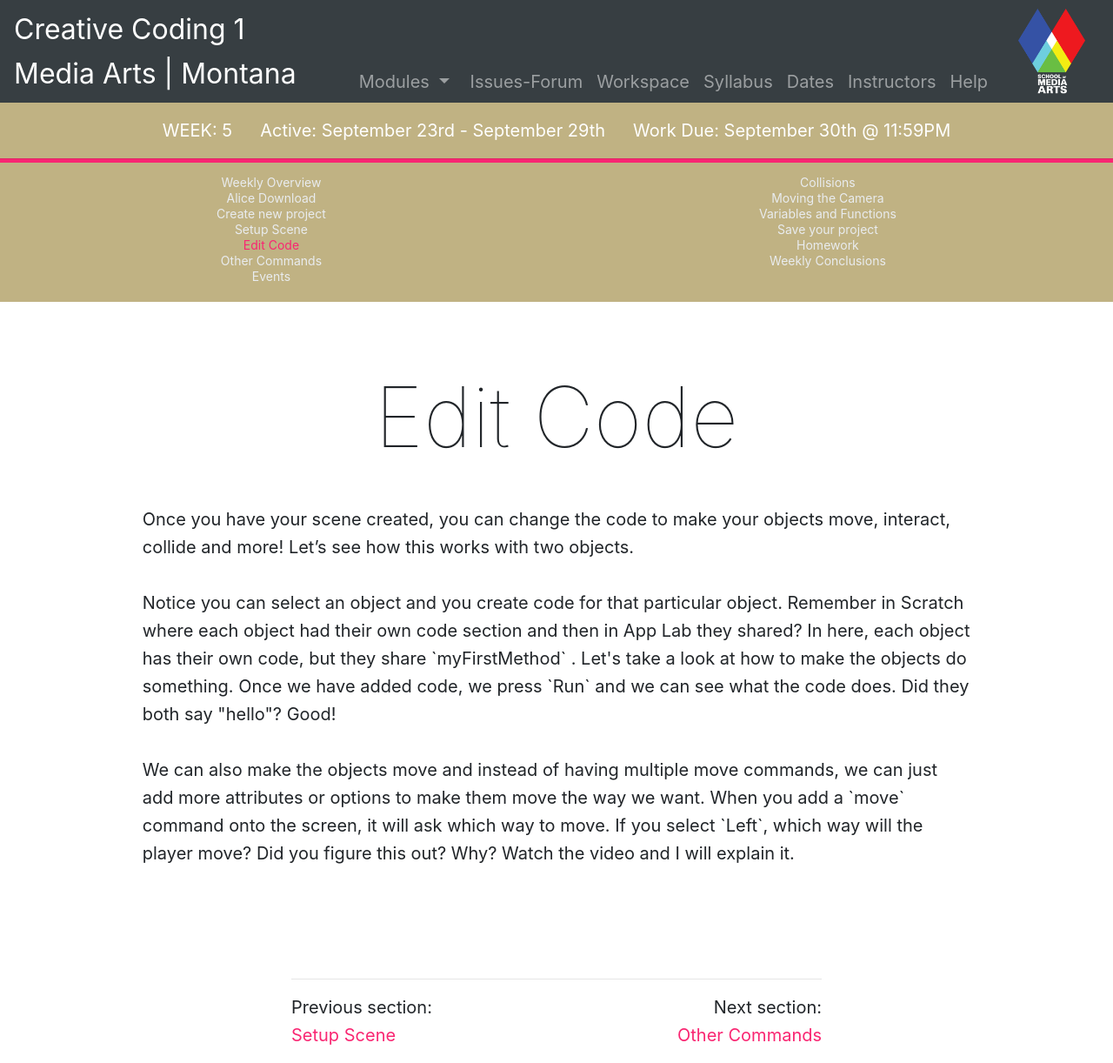
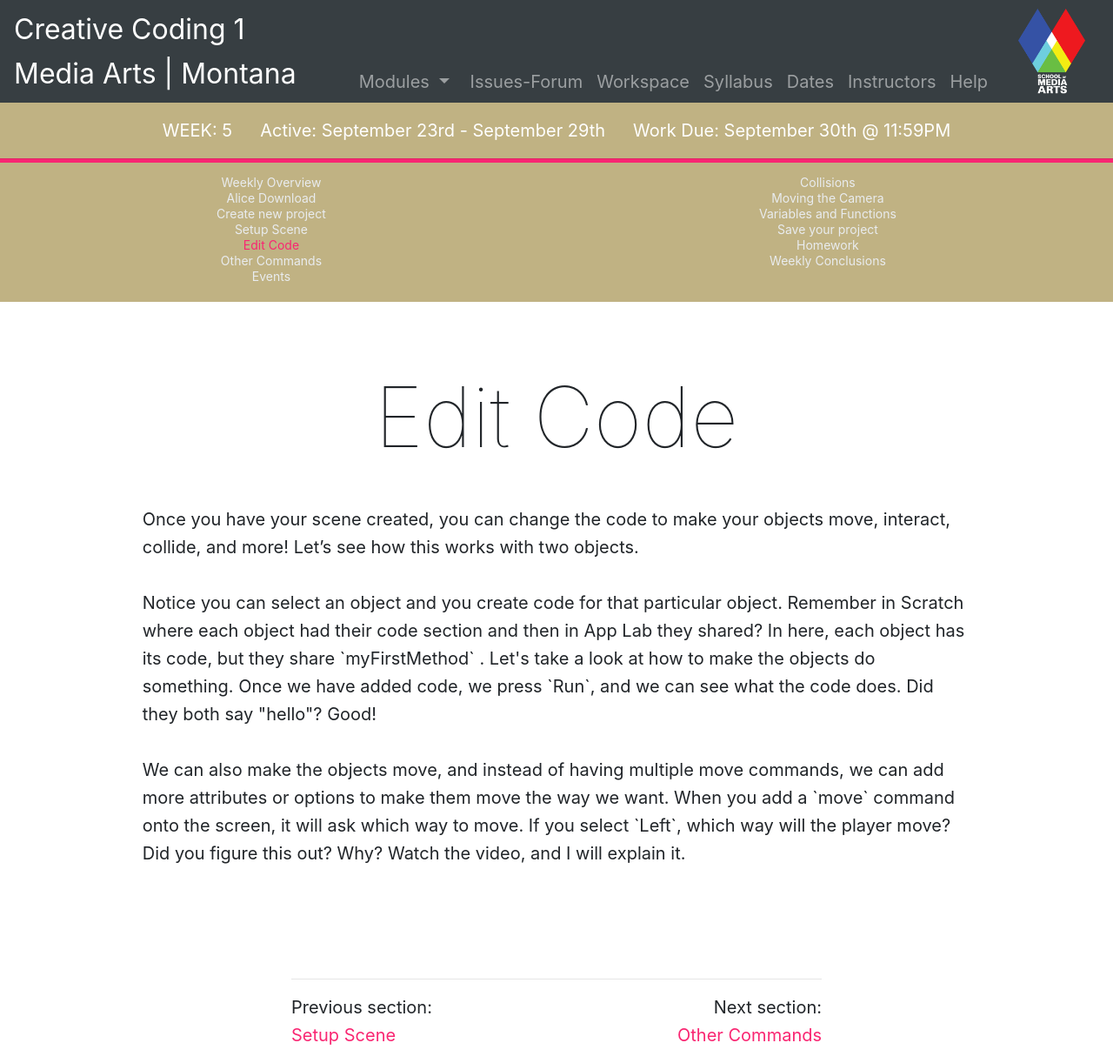
Before and after one commit to Montana-Media-Arts/creative-coding-1-Fall2019, a Jekyll site: the page built from modules/week-5/_posts/2017-01-05-edit-code.md, in a window 1280 px wide. Shown: the whole page at 87% size. Built offline with Jekyll 4.4.1, drawn with Linux system fonts in a browser that asks for light colours; nearby versions of some CDN libraries; a script that is not in the unit is left out.

Commit message:
updated to files

```diff
--- a/modules/week-5/_posts/2017-01-05-edit-code.md
+++ b/modules/week-5/_posts/2017-01-05-edit-code.md
@@ -6,14 +6,14 @@ jotted: true
 
 # Edit Code
 
-Once you have your scene created, you can change the code to make your objects move, interact, collide and more!  Let's see how this works with two objects.
+Once you have your scene created, you can change the code to make your objects move, interact, collide, and more!  Let's see how this works with two objects.
 <p>
 
-Notice you can select an object and you create code for that particular object.  Remember in Scratch where each object had their own code section and then in App Lab they shared?  In here, each object has their own code, but they share `myFirstMethod` .  Let's take a look at how to make the objects do something.
+Notice you can select an object and you create code for that particular object.  Remember in Scratch where each object had their code section and then in App Lab they shared?  In here, each object has its code, but they share `myFirstMethod` .  Let's take a look at how to make the objects do something.
 
 <!-- video -->
 
-Once we have added code, we press `Run` and we can see what the code does.
+Once we have added code, we press `Run`, and we can see what the code does.
 
 <!-- video -->
 
@@ -21,6 +21,6 @@ Did they both say "hello"?  Good!
 
 <p>
 
-We can also make the objects move and instead of having multiple move commands, we can just add more attributes or options to make them move the way we want.  When you add a `move` command onto the screen, it will ask which way to move.  If you select `Left`, which way will the player move? Did you figure this out? Why?  Watch the video and I will explain it.
+We can also make the objects move, and instead of having multiple move commands, we can add more attributes or options to make them move the way we want.  When you add a `move` command onto the screen, it will ask which way to move.  If you select `Left`, which way will the player move? Did you figure this out? Why?  Watch the video, and I will explain it.
 
 <!-- video -->
```
Also changed, not shown: modules/week-5/_posts/2017-01-01-overview.md (+2 -2 lines), modules/week-5/_posts/2017-01-02-download.md (+2 -2 lines).
